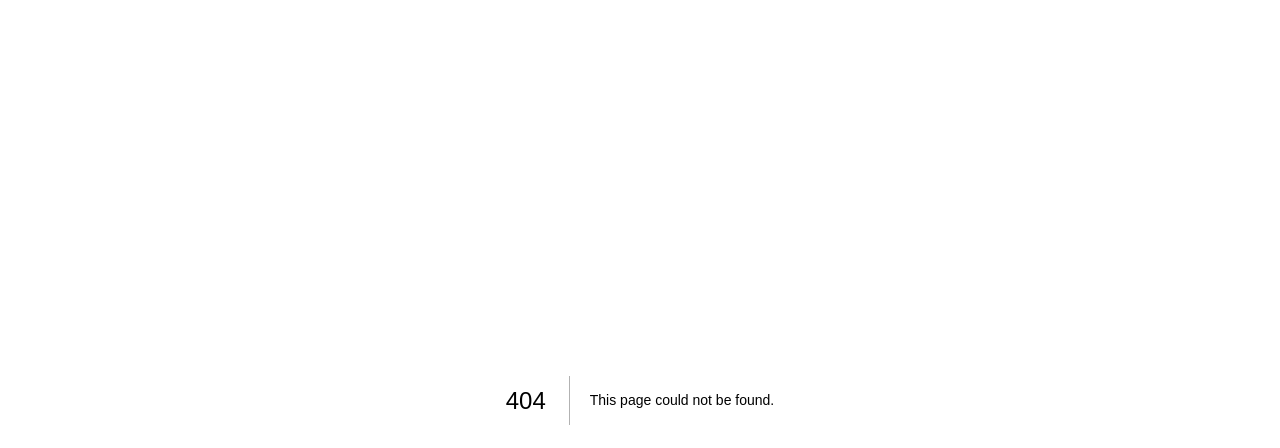
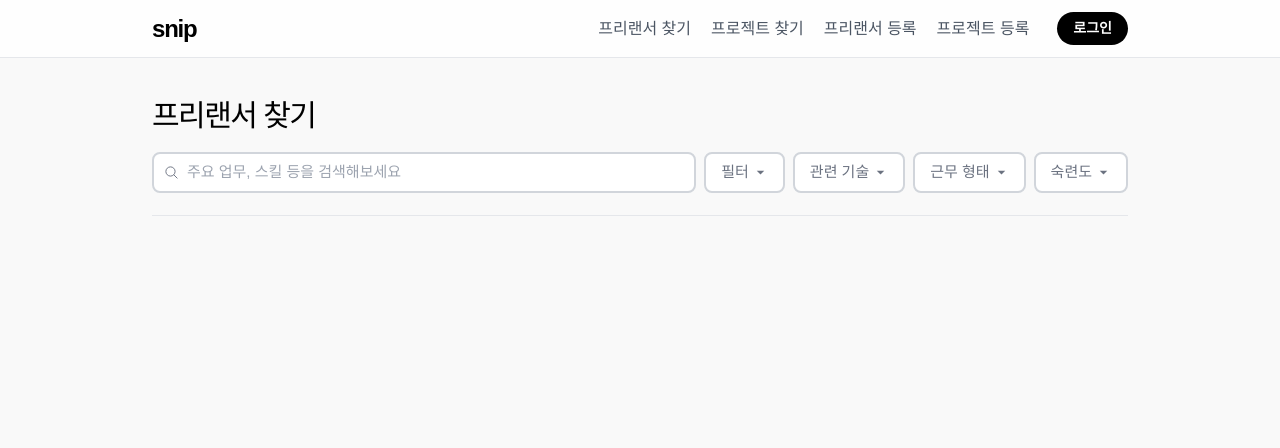
Before and after one commit to wowddok99/snip-front, a Next.js app: page /partner in a window 1280 px wide. Before the commit this address had no page. Shown: the top 448 px of the page. Built offline with nearby package versions, Linux system fonts and the light colour scheme; a web font is replaced by a local one.

Commit message:
feat: publish partner search filter UI

```diff
--- a/src/app/layout.tsx
+++ b/src/app/layout.tsx
@@ -3,8 +3,8 @@ import "./globals.css";
 export default function RootLayout({ children }: Readonly<{ children: React.ReactNode }>) {
     return (
         <html lang="en">
-            <body className={""}>
-            {children}
+            <body className={"bg-[#f9f9f9] min-h-screen"}>
+                {children}
             </body>
         </html>
     );
--- a/src/app/main/page.tsx
+++ b/src/app/main/page.tsx
@@ -55,10 +55,10 @@ export default function Home() {
     const toggleMenu = () => setMenuOpen(prev => !prev);
 
     return (
-        <div className={"bg-[#f9f9f9] min-h-screen"}>
+        <div>
             <Header onToggleMenu={toggleMenu}></Header>
             <MobileMenu isOpen={menuOpen} />
-            <main className={"flex flex-col max-w-5xl mx-auto px-6 py-12"}>
+            <main className={"flex flex-col max-w-5xl mx-auto px-6 py-8"}>
                 <section className={"flex flex-col gap-3 bg-white border p-7 rounded-2xl shadow-md"}>
                     <div className={"flex tracking-tight"}>
                         <div className={"text-blue-500"}>135개</div>
--- /dev/null
+++ b/src/app/partner/page.tsx
@@ -0,0 +1,21 @@
+"use client"
+
+import Header from "@/components/layout/Header";
+import MobileMenu from "@/components/layout/MobileMenu";
+import { useState } from "react";
+import PartnerSearchFilters from "@/components/features/partner/PartnerSearchFilters";
+
+export default function Home() {
+    const [menuOpen, setMenuOpen] = useState(false)
+
+    const toggleMenu = () => setMenuOpen(prev => !prev);
+    return (
+        <div>
+            <Header onToggleMenu={toggleMenu}></Header>
+            <MobileMenu isOpen={menuOpen} />
+            <main className={"flex flex-col max-w-5xl mx-auto px-6 py-10"}>
+                <PartnerSearchFilters />
+            </main>
+        </div>
+    );
+}
--- /dev/null
+++ b/src/components/features/partner/PartnerSearchFilters.tsx
@@ -0,0 +1,50 @@
+"use client";
+
+import { IoMdArrowDropdown } from "react-icons/io";
+import { IoSearchOutline } from "react-icons/io5";
+
+export default function PartnerSearchFilters() {
+    return (
+        <div className="flex flex-col gap-[10px] justify-center items-start">
+            <div>
+                <h2 className="text-3xl font-medium mb-2 tracking-tighter">프리랜서 찾기</h2>
+            </div>
+            <div className="flex gap-2 w-full text-[15px]">
+                <div className="
+                    flex items-center gap-2 bg-white py-[7px] rounded-lg
+                    border-[2px] border-gray-300 hover:border-gray-800
+                    transition-colors duration-200
+                    flex-1
+                ">
+                    <IoSearchOutline className="ml-[10px] text-gray-500" />
+                    <input
+                        type="text"
+                        className="flex-1 bg-transparent outline-none text-gray-900 pr-4"
+                        placeholder="주요 업무, 스킬 등을 검색해보세요"
+                    />
+                </div>
+                <div className="flex items-center gap-1 bg-white text-gray-500 py-[7px] px-[15px] rounded-lg border-[2px] border-gray-300 hover:border-gray-800 transition-colors duration-200">
+                    <div className="flex items-center gap-1">
+                        <div>필터</div>
+                        <IoMdArrowDropdown />
+                    </div>
+                </div>
+                <div className="flex items-center gap-1 bg-white text-gray-500 py-[7px] px-[15px] rounded-lg border-[2px] border-gray-300 hover:border-gray-800 transition-colors duration-200">
+                    <div className="flex items-center gap-1">
+                        <div>관련 기술</div>
+                        <IoMdArrowDropdown />
+                    </div>
+                </div>
+                <div className="flex items-center gap-1 bg-white text-gray-500 py-[7px] px-[15px] rounded-lg border-[2px] border-gray-300 hover:border-gray-800 transition-colors duration-200">
+                    <div>근무 형태</div>
+                    <IoMdArrowDropdown />
+                </div>
+                <div className="flex items-center gap-1 bg-white text-gray-500 py-[7px] px-[15px] rounded-lg border-[2px] border-gray-300 hover:border-gray-800 transition-colors duration-200">
+                    <div>숙련도</div>
+                    <IoMdArrowDropdown />
+                </div>
+            </div>
+            <div className="w-full h-[1px] bg-gray-200 mt-3" />
+        </div>
+    );
+}
--- a/src/components/layout/Header.tsx
+++ b/src/components/layout/Header.tsx
@@ -1,7 +1,7 @@
 "use client";
 
 import { RxHamburgerMenu } from "react-icons/rx";
-import { FaConnectdevelop } from "react-icons/fa";
+import Link from "next/link";
 
 type HeaderProps = {
     onToggleMenu: () => void;
@@ -16,7 +16,7 @@ export default function Header({ onToggleMenu }: HeaderProps) {
                 </div>
                 <div className="hidden md:flex gap-7 items-center font-extralight">
                     <div className="flex gap-5 items-center text-gray-600">
-                        <div className="cursor-pointer hover:text-black hover:font-light">프리랜서 찾기</div>
+                        <Link href="/partner" className="cursor-pointer hover:text-black hover:font-light">프리랜서 찾기</Link>
                         <div className="cursor-pointer hover:text-black hover:font-light">프로젝트 찾기</div>
                         <div className="cursor-pointer hover:text-black hover:font-light">프리랜서 등록</div>
                         <div className="cursor-pointer hover:text-black hover:font-light">프로젝트 등록</div>
```
